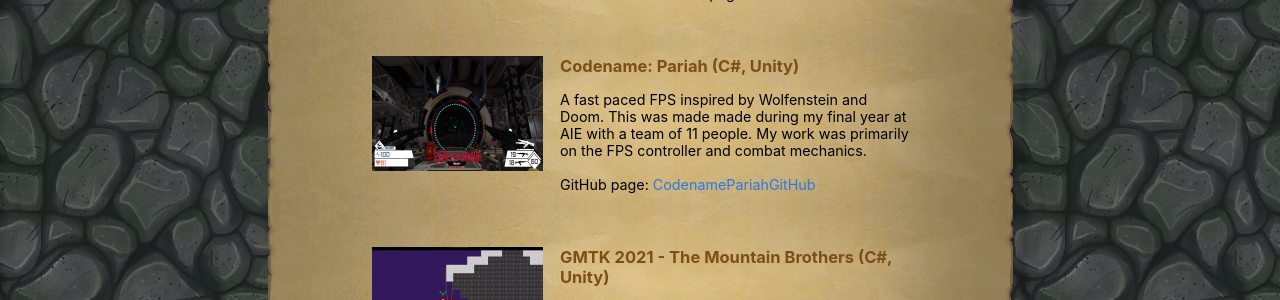
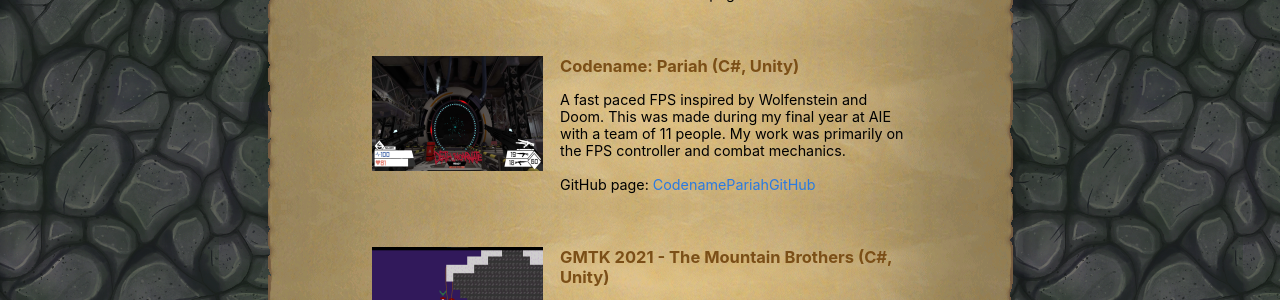
Before and after one commit to Pingimingi22/Pingimingi22.github.io, a Jekyll site: the page built from index.markdown, in a window 1280 px wide. Shown: the part 582-882 px from the top of the page. Built offline with Jekyll 4.4.1, drawn with Linux system fonts in a browser that asks for light colours.

Commit message:
Fixed spelling mistake

```diff
--- a/_layouts/custom.html
+++ b/_layouts/custom.html
@@ -149,7 +149,7 @@ body
             </figure>
             <div class="project-details">
         <h3 class="project-article-title">Codename: Pariah (C#, Unity)</h3>
-        <p class="project-article-summary">A fast paced FPS inspired by Wolfenstein and Doom. This was made made during my final year at AIE with a team of 11 people.
+        <p class="project-article-summary">A fast paced FPS inspired by Wolfenstein and Doom. This was made during my final year at AIE with a team of 11 people.
             My work was primarily on the FPS controller and combat mechanics.
             <br>
             <br>
```
